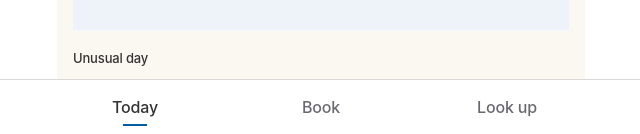
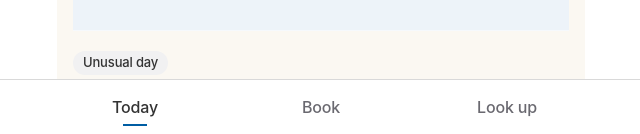
Before and after one commit to vedant-22/finn, a React (Vite) app in the folder web/: page / in a window 1280 px wide. Shown: the part 664-798 px from the top of the page, without its empty margins (319-959 px from the left). Built offline with nearby package versions, Linux system fonts and the light colour scheme; a web font is replaced by a local one.

Commit message:
Style status labels as Folio chips

```diff
--- a/web/src/Today.tsx
+++ b/web/src/Today.tsx
@@ -3,7 +3,7 @@ import {
   CATEGORY_LABEL, cr, deadline, getCompany, pct, rupees, shortName, triage, when,
   type Bar, type Company, type Lines, type Move, type Push, type Story,
 } from './lib'
-import { Accordion, Chart, Fold, Masthead, Outcome, pctParts, Src, StatusLabel, useKept } from './ui'
+import { Accordion, Chart, Chip, Fold, Masthead, Outcome, pctParts, Src, StatusLabel, useKept } from './ui'
 
 const WINDOWS = [{ h: 24, label: '24h' }, { h: 72, label: '3 days' }, { h: 168, label: 'Week' }, { h: 720, label: 'Month' }]
 // However busy the window, at most five things interrupt; the rest wait in the first fold
@@ -107,7 +107,7 @@ export function Today({ push, lines, setLines, openCompany, openLines }: {
 
 // What kind of thing opens the card; when it happened closes it, beside Read more
 function CardLabel({ kind }: { kind: string }) {
-  return <div className="card-lbl"><span className="lbl">{kind}</span></div>
+  return <div className="card-lbl"><Chip>{kind}</Chip></div>
 }
 
 function CardFoot({ at, more, setMore }: { at: string; more: boolean; setMore: (b: boolean) => void }) {
--- a/web/src/styles.css
+++ b/web/src/styles.css
@@ -113,6 +113,14 @@ blockquote { margin: 0; }
 .boot .fo-mark { animation: breathe 1.4s ease-in-out infinite alternate; }
 .boot .fo-mark-word { font-size: 34px; }
 .boot .fo-mark-sym { width: 28px; height: 28px; }
+
+/* ---------- Folio: chips ---------- */
+.fo-chip { display: inline-flex; align-items: center; gap: 5px; height: 24px; padding: 0 10px; border-radius: var(--fo-r-pill); background: var(--fo-chip); color: var(--fo-ink); font: 500 13px/1 var(--fo-sans); white-space: nowrap; flex: none; }
+.fo-chip svg { width: 12px; height: 12px; margin-left: -2px; fill: none; stroke: currentColor; stroke-width: 1.6; stroke-linecap: round; stroke-linejoin: round; }
+.fo-chip-kept { background: var(--fo-kept-wash); }
+.fo-chip-kept svg { stroke: var(--fo-blue); stroke-width: 1.9; }
+.fo-chip-missed { background: var(--fo-missed-wash); color: var(--fo-missed); }
+.fo-chip-quiet, .fo-chip-pending, .fo-chip-unclear { color: var(--fo-ink-2); }
 
 /* ---------- Folio: index rows ---------- */
 /* a title, a count and an arrow on one line; what's behind it in one plain line under */
@@ -297,7 +305,7 @@ blockquote { margin: 0; }
 .o-pre { margin-right: 2px; }
 .p-fig { display: flex; align-items: flex-end; min-height: 48px; max-width: 100%; }
 .p-item .outcome { max-width: 100%; flex-wrap: wrap; }
-.p-item .lbl { margin: var(--fo-s-5xs) 0 0 var(--fo-s-nano); }
+.p-item .lbl, .p-item > .fo-chip { margin: var(--fo-s-5xs) 0 0 var(--fo-s-nano); }
 .p-item .og-d1 { overflow-wrap: anywhere; }
 .p-item.open { grid-column: 1 / -1; }
 .p-detail { padding: var(--fo-s-3xs) 0 0 var(--fo-s-nano); display: grid; gap: var(--fo-s-3xs); width: 100%; }
--- a/web/src/ui.tsx
+++ b/web/src/ui.tsx
@@ -47,15 +47,22 @@ export function useEdgeBack(back: () => void) {
   }, [])
 }
 
-// Status is a word, never a mark: KEPT, MISSED, GONE QUIET... in caps, ink except MISSED
 export const STATUS_WORD: Record<Status, string> = {
   kept: 'Kept', partly: 'Partly kept', missed: 'Missed', quiet: 'Gone quiet', pending: 'Not due yet', unclear: "Can't tell",
 }
 const STATUS_LABEL: Record<Status, string> = {
   kept: 'Kept', partly: 'Partly kept', missed: 'Missed', quiet: 'Gone quiet', pending: 'Not due', unclear: "Can't tell",
 }
+// Folio's status chip: rounded, sentence case, a small mark before the word. Blue wash for kept, red for missed, grey for the rest
+const CHIP_MARK: Record<Status, string> = {
+  kept: 'M2.5 6.2l2.3 2.3 4.7-5', partly: 'M2.5 6h7', missed: 'M3 3l6 6M9 3l-6 6', quiet: 'M6 2.6a3.4 3.4 0 1 0 0 6.8a3.4 3.4 0 1 0 0-6.8', pending: 'M6 1.9a4.1 4.1 0 1 0 0 8.2a4.1 4.1 0 1 0 0-8.2M6 4v2.2l1.5 1', unclear: 'M6 9.4v.1M4.4 4.3a1.7 1.7 0 1 1 2.4 1.6c-.5.3-.8.6-.8 1.3',
+}
 export function StatusLabel({ status }: { status: Status }) {
-  return <span className={`lbl st-${status}`}>{STATUS_LABEL[status]}</span>
+  return <span className={`fo-chip fo-chip-${status}`}><svg viewBox="0 0 12 12" aria-hidden><path d={CHIP_MARK[status]} /></svg>{STATUS_LABEL[status]}</span>
+}
+// A neutral chip for a kind of thing: Results, Unusual day, People
+export function Chip({ children }: { children: ReactNode }) {
+  return <span className="fo-chip">{children}</span>
 }
 
 // Folio's mark: a small ENAM-blue square holding a tick (the app icon), then 'finn' in the book serif, lowercase
```
